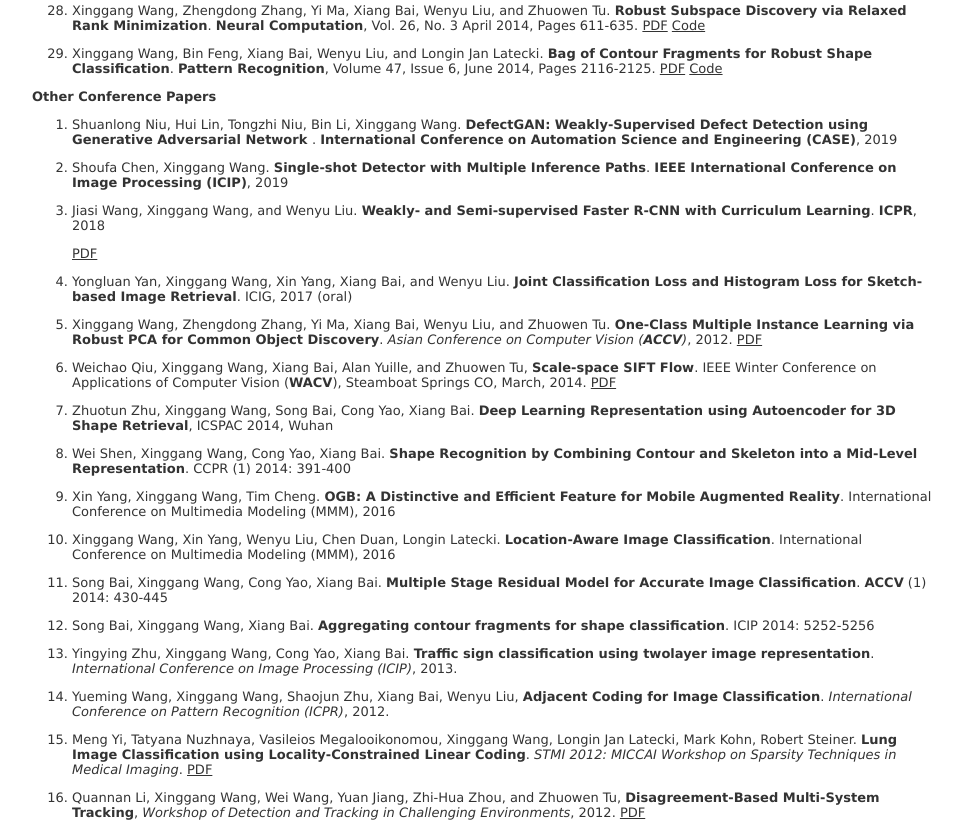
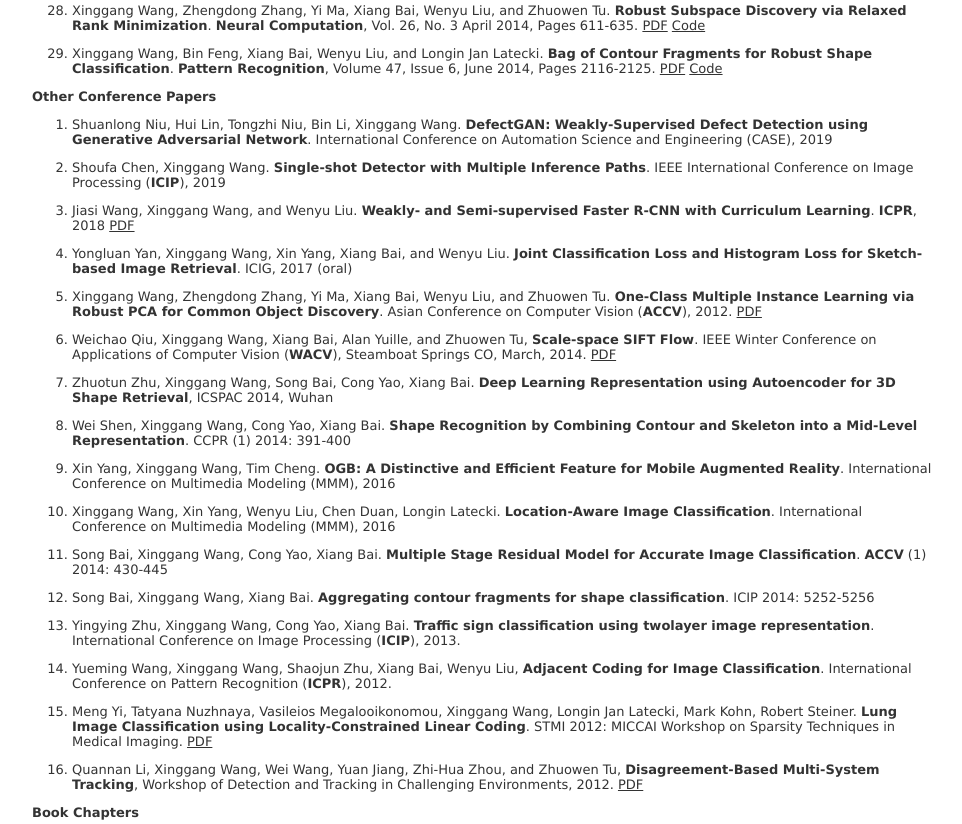
Before and after one commit to xwcv/xwcv.github.io, a plain HTML site: page pubs.htm in a window 1280 px wide. Shown: the part 2640-3464 px from the top of the page, without its empty margins (158-1120 px from the left). Drawn offline with Linux system fonts and the light colour scheme.

Commit message:
revise css

```diff
--- a/pubs.htm
+++ b/pubs.htm
@@ -24,7 +24,7 @@
 <body>
 <div id="container">
 
-<div id="sys_heading">
+<div id="sys_heading" class="header">
   <table width="960" height="50" border="0" align="center">
   <tbody><tr>
   <td class="ftheader" width="555" ></td>
@@ -34,11 +34,9 @@
   <td class="ftsubheader" width="100"><a href="index_cn.htm">中文</a></td>
   </tbody>
   </table>
-  </div>
+</div>
 
 <div  id="I32eb71f3297d4aa684dd7d3571975f66_sys_txt" systemelement="true" class="sys_txt sys_text_widget new-text-widget">
-
-
 
   <p><a href="http://scholar.google.com/citations?user=qNCTLV0AAAAJ&hl=en"><strong>Google Scholar</strong></a> Profile &
   <a href="http://www.informatik.uni-trier.de/~ley/pers/hd/w/Wang:Xinggang.html"><strong>DBLP</strong></a> Profile</p>
@@ -220,16 +218,15 @@
    <p><b>Other Conference Papers</b></p>
    <ol>
 
-    <li><p>Shuanlong Niu, Hui Lin, Tongzhi Niu, Bin Li, Xinggang Wang. <strong>DefectGAN: Weakly-Supervised Defect Detection using Generative Adversarial Network
-      </strong>. <strong>International Conference on Automation Science and Engineering (CASE)</strong>, 2019</li></p></li>
+    <li><p>Shuanlong Niu, Hui Lin, Tongzhi Niu, Bin Li, Xinggang Wang. <strong>DefectGAN: Weakly-Supervised Defect Detection using Generative Adversarial Network</strong>. International Conference on Automation Science and Engineering <strong></strong>(CASE)</strong>, 2019</li></p></li>
 
-    <li><p>Shoufa Chen, Xinggang Wang. <strong>Single-shot Detector with Multiple Inference Paths</strong>. <strong>IEEE International Conference on Image Processing (ICIP)</strong>, 2019</li></p></li>
+    <li><p>Shoufa Chen, Xinggang Wang. <strong>Single-shot Detector with Multiple Inference Paths</strong>. IEEE International Conference on Image Processing (<strong>ICIP</strong>), 2019</li></p></li>
 
-   	<li><p>Jiasi Wang, Xinggang Wang, and Wenyu Liu. <strong>Weakly- and Semi-supervised Faster R-CNN with Curriculum Learning</strong>. <strong>ICPR</strong>, 2018</li> <a href="./pubs/wasscl-icpr18.pdf">PDF</a> </p> </li>
+   	<li><p>Jiasi Wang, Xinggang Wang, and Wenyu Liu. <strong>Weakly- and Semi-supervised Faster R-CNN with Curriculum Learning</strong>. <strong>ICPR</strong>, 2018 <a href="./pubs/wasscl-icpr18.pdf">PDF</a> </p> </li>
 
     <li><p>Yongluan Yan, Xinggang Wang, Xin Yang, Xiang Bai, and Wenyu Liu. <strong>Joint Classification Loss and Histogram Loss for Sketch-based Image Retrieval</strong>. ICIG, 2017 (oral)</p></li>
 
-    <li><p> Xinggang Wang, Zhengdong Zhang, Yi Ma, Xiang Bai, Wenyu Liu, and Zhuowen Tu. <strong>One-Class Multiple Instance Learning via Robust PCA for Common Object Discovery</strong>. <i>Asian Conference on Computer Vision (<strong>ACCV</strong>)</i>, 2012. <a href="./pubs/accv12_oneclassMIL.pdf">PDF</a> </p> </li>
+    <li><p> Xinggang Wang, Zhengdong Zhang, Yi Ma, Xiang Bai, Wenyu Liu, and Zhuowen Tu. <strong>One-Class Multiple Instance Learning via Robust PCA for Common Object Discovery</strong>. Asian Conference on Computer Vision (<strong>ACCV</strong>), 2012. <a href="./pubs/accv12_oneclassMIL.pdf">PDF</a> </p> </li>
 
     <li><p> Weichao Qiu, Xinggang Wang, Xiang Bai, Alan Yuille, and Zhuowen Tu, <strong>Scale-space SIFT Flow</strong>. IEEE Winter Conference on Applications of Computer Vision (<strong>WACV</strong>), Steamboat Springs CO, March, 2014. <a href="./pubs/wacv14.pdf">PDF</a></p></li>
 
@@ -246,13 +243,13 @@
 
     <li><p>Song Bai, Xinggang Wang, Xiang Bai. <strong>Aggregating contour fragments for shape classification</strong>. ICIP 2014: 5252-5256</p></li>
 
-    <li><p> Yingying Zhu, Xinggang Wang, Cong Yao, Xiang Bai. <strong>Traffic sign classification using twolayer image representation</strong>. <i>International Conference on Image Processing (ICIP)</i>, 2013.</p></li>
+    <li><p> Yingying Zhu, Xinggang Wang, Cong Yao, Xiang Bai. <strong>Traffic sign classification using twolayer image representation</strong>. International Conference on Image Processing (<strong>ICIP</strong>), 2013.</p></li>
 
-    <li><p> Yueming Wang, Xinggang Wang, Shaojun Zhu, Xiang Bai, Wenyu Liu, <strong>Adjacent Coding for Image Classification</strong>. <i>International Conference on Pattern Recognition (ICPR)</i>, 2012.  </p></li>
+    <li><p> Yueming Wang, Xinggang Wang, Shaojun Zhu, Xiang Bai, Wenyu Liu, <strong>Adjacent Coding for Image Classification</strong>. International Conference on Pattern Recognition (<strong>ICPR</strong>), 2012.  </p></li>
 
-    <li><p> Meng Yi, Tatyana Nuzhnaya, Vasileios Megalooikonomou, Xinggang Wang, Longin Jan Latecki, Mark Kohn, Robert Steiner. <strong>Lung Image Classification using Locality-Constrained Linear Coding</strong>.<i> STMI 2012: MICCAI Workshop on Sparsity Techniques in Medical Imaging</i>. <a href="./pubs/miccai11w.pdf" >PDF</a>  </p></li>
+    <li><p> Meng Yi, Tatyana Nuzhnaya, Vasileios Megalooikonomou, Xinggang Wang, Longin Jan Latecki, Mark Kohn, Robert Steiner. <strong>Lung Image Classification using Locality-Constrained Linear Coding</strong>. STMI 2012: MICCAI Workshop on Sparsity Techniques in Medical Imaging. <a href="./pubs/miccai11w.pdf" >PDF</a>  </p></li>
 
-    <li><p> Quannan Li, Xinggang Wang, Wei Wang, Yuan Jiang, Zhi-Hua Zhou, and Zhuowen Tu, <strong>Disagreement-Based Multi-System Tracking</strong>, <i>Workshop of Detection and Tracking in Challenging Environments</i>, 2012.  <a href="./pubs/accv12w.pdf" >PDF</a> </p></li>
+    <li><p> Quannan Li, Xinggang Wang, Wei Wang, Yuan Jiang, Zhi-Hua Zhou, and Zhuowen Tu, <strong>Disagreement-Based Multi-System Tracking</strong>, Workshop of Detection and Tracking in Challenging Environments, 2012.  <a href="./pubs/accv12w.pdf" >PDF</a> </p></li>
     </ol>
 
     <p><b>Book Chapters</b></p>
--- a/res/mystyle.css
+++ b/res/mystyle.css
@@ -3,11 +3,10 @@
 	font-family: "Lucida Grande","Arial Unicode MS", sans-serif;
 	font-size: 13px;
 	color: #333333;
-        background-color:#FFFFFF;
-
-        background-repeat:;
-        background-position:;
-        background-attachment:;
+    background-color:#FFFFFF;
+    background-repeat:;
+    background-position:;
+    background-attachment:;
 }
 td, tr {
 	font-family: "Lucida Grande","Arial Unicode MS", sans-serif;
@@ -81,6 +80,7 @@ body {
 
 #header{
 	width:900px;
+	background: #3333FF;
 }
 
 #header h1{
```
